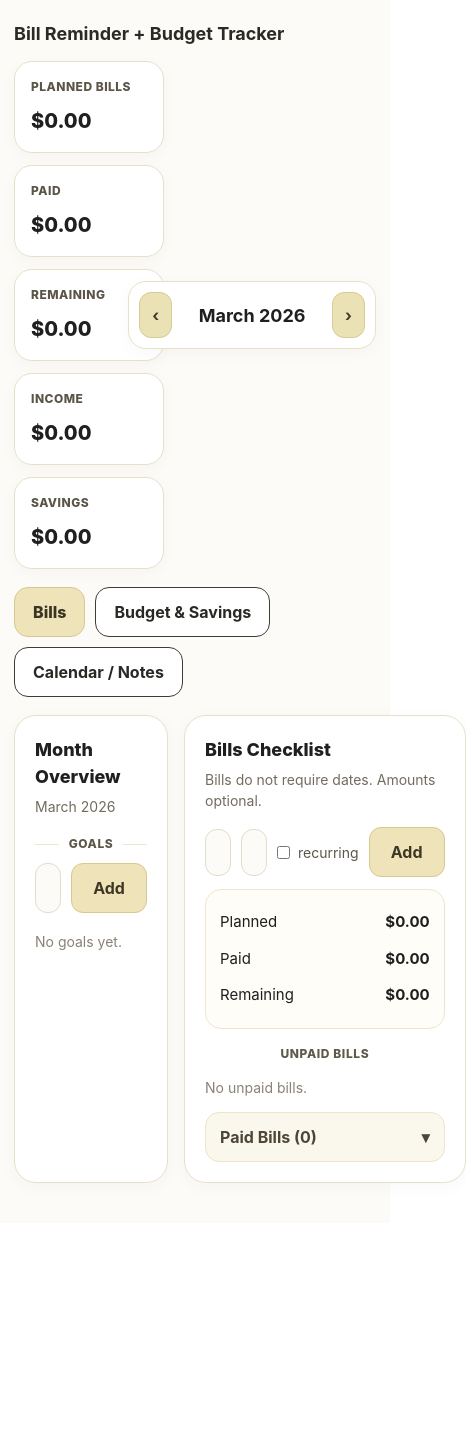
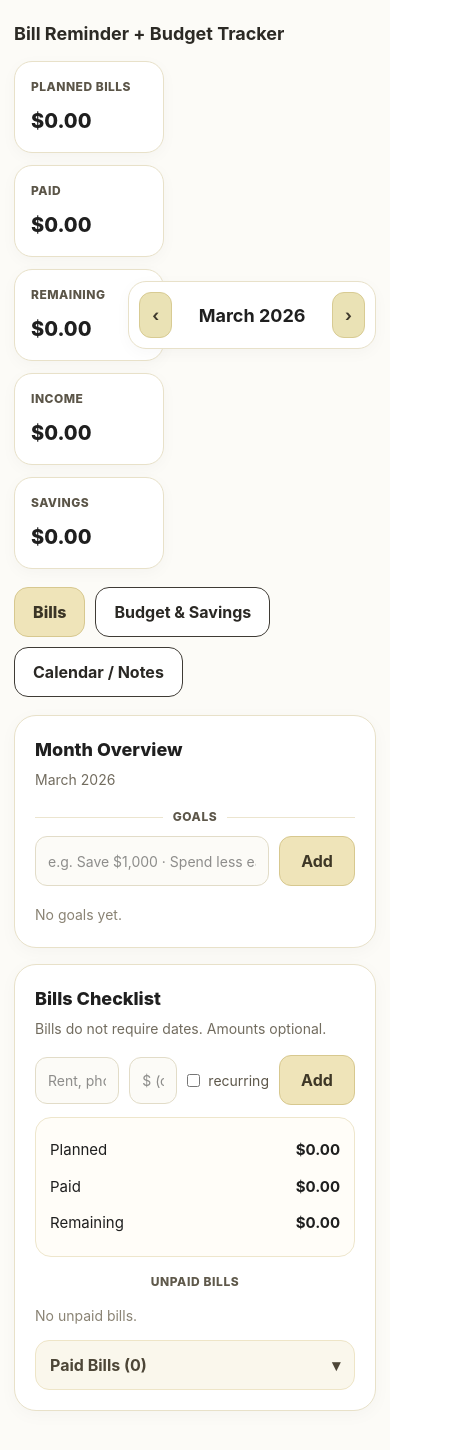
Before and after one commit to ashleyleggitt/budget-planner, a Next.js app: page / in a window 390 px wide. Shown: the whole page, 466 px wide, since content can reach past the window. Before the commit the page ends 1223 px from the top, so only its background shows below. Built offline with nearby package versions, Linux system fonts and the light colour scheme.

Commit message:
mobile layout fix

```diff
--- a/app/page.tsx
+++ b/app/page.tsx
@@ -570,7 +570,7 @@ export default function Page() {
     },
     sectionGrid: {
       display: "grid",
-      gridTemplateColumns: "1fr 1fr",
+      gridTemplateColumns: "repeat(auto-fit, minmax(320px, 1fr))",
       gap: 16,
     },
     panel: {
```
